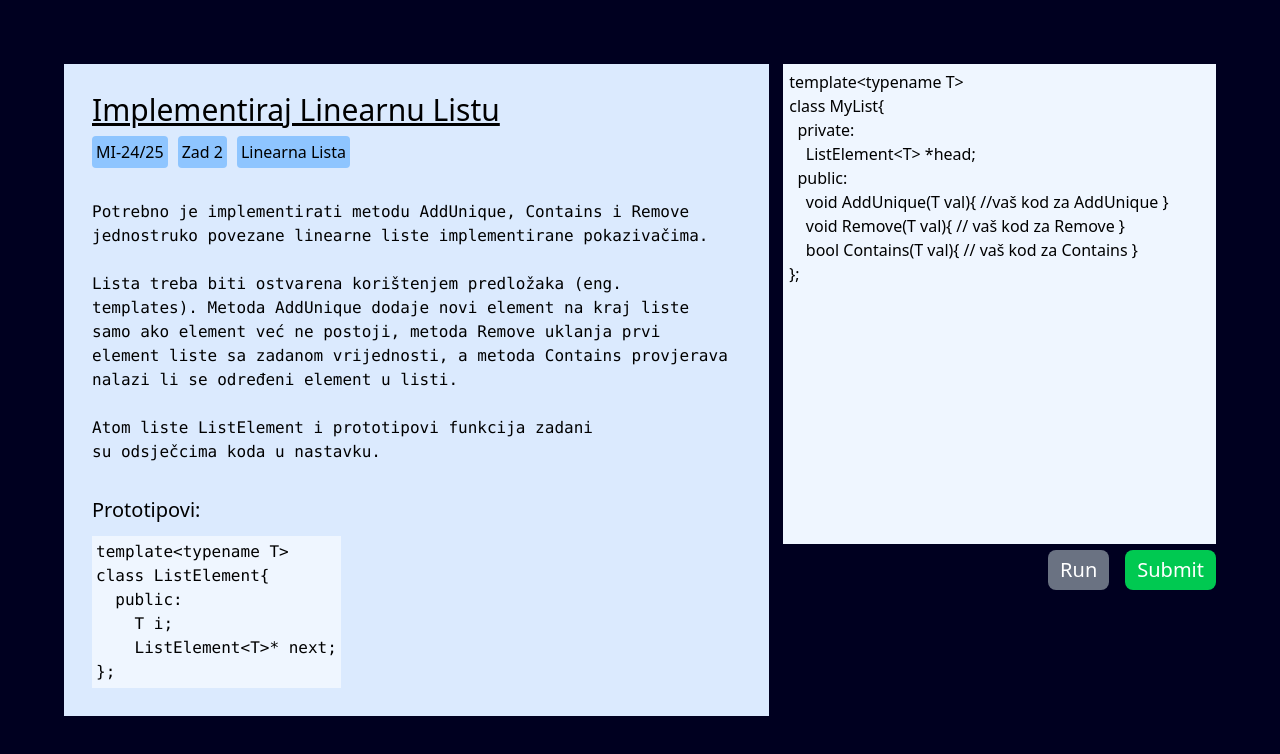
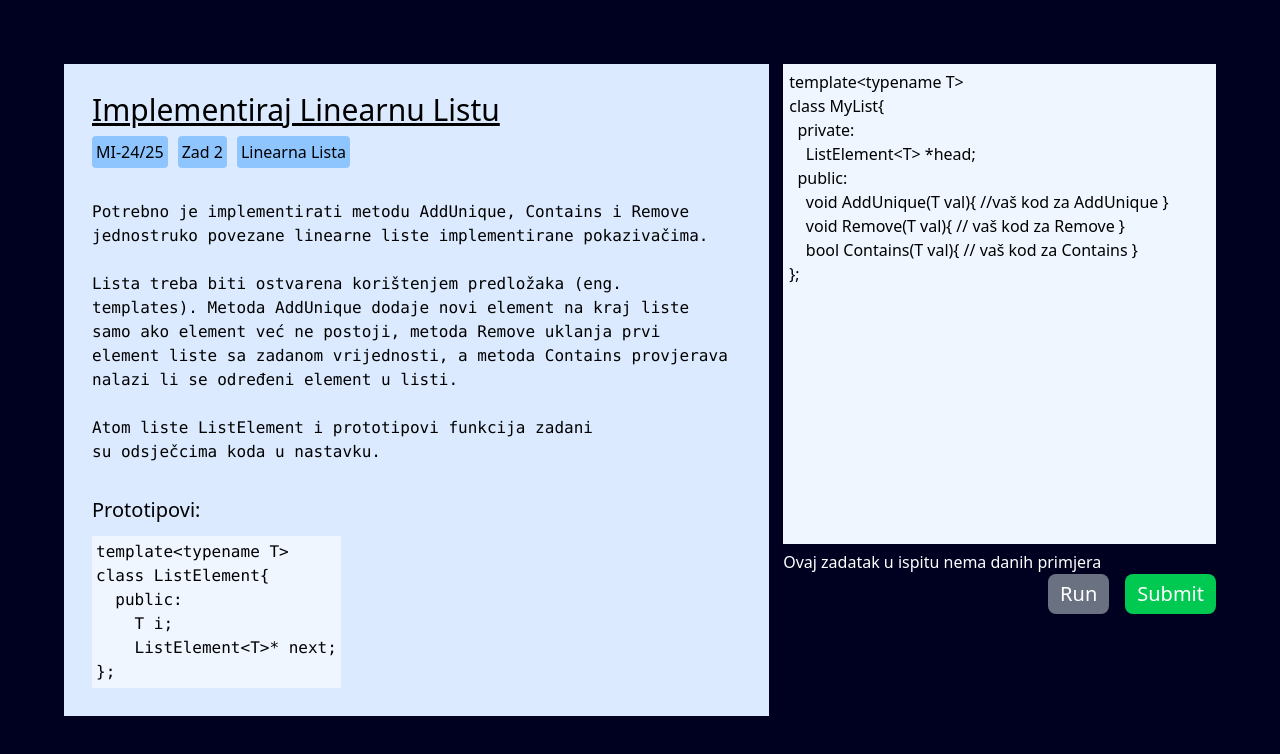
Before and after one commit to karlocehulic19/algofer, a Next.js app in the folder client/: page /demo in a window 1280 px wide. Shown: the top 754 px of the page. Built offline with nearby package versions, Linux system fonts and the light colour scheme.

Commit message:
feat: add template div for examples

```diff
--- a/client/src/components/demo/CodeRunner.tsx
+++ b/client/src/components/demo/CodeRunner.tsx
@@ -15,6 +15,7 @@ class MyList{
     bool Contains(T val){ // vaš kod za Contains }
 };`}
       ></textarea>
+      <div>Ovaj zadatak u ispitu nema danih primjera</div>
       <div className="flex gap-4 justify-end">
         <Button className="bg-gray-500 ">Run</Button>
         <Button className="bg-green-500 ">Submit</Button>
```
